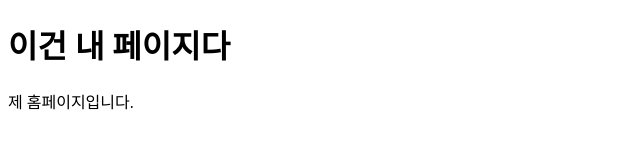
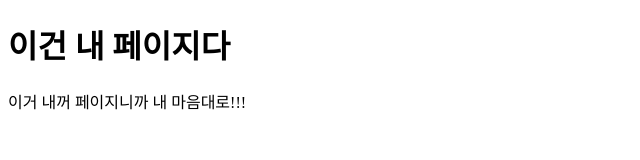
Before and after one commit to Neccrow/neccrow.github.io, a plain HTML site: page index.html in a window 1280 px wide. Shown: the whole page, without its empty margins (0-640 px from the left). Drawn offline with Linux system fonts and the light colour scheme.

Commit message:
내용바꿈
그냥 막 바꿈

```diff
--- a/index.html
+++ b/index.html
@@ -6,6 +6,6 @@
 </head>
 <body>
 	<h1>이건 내 페이지다</h1>
-	제 홈페이지입니다.
+	이거 내꺼 페이지니까 내 마음대로!!!
 </body>
 </html>
```
